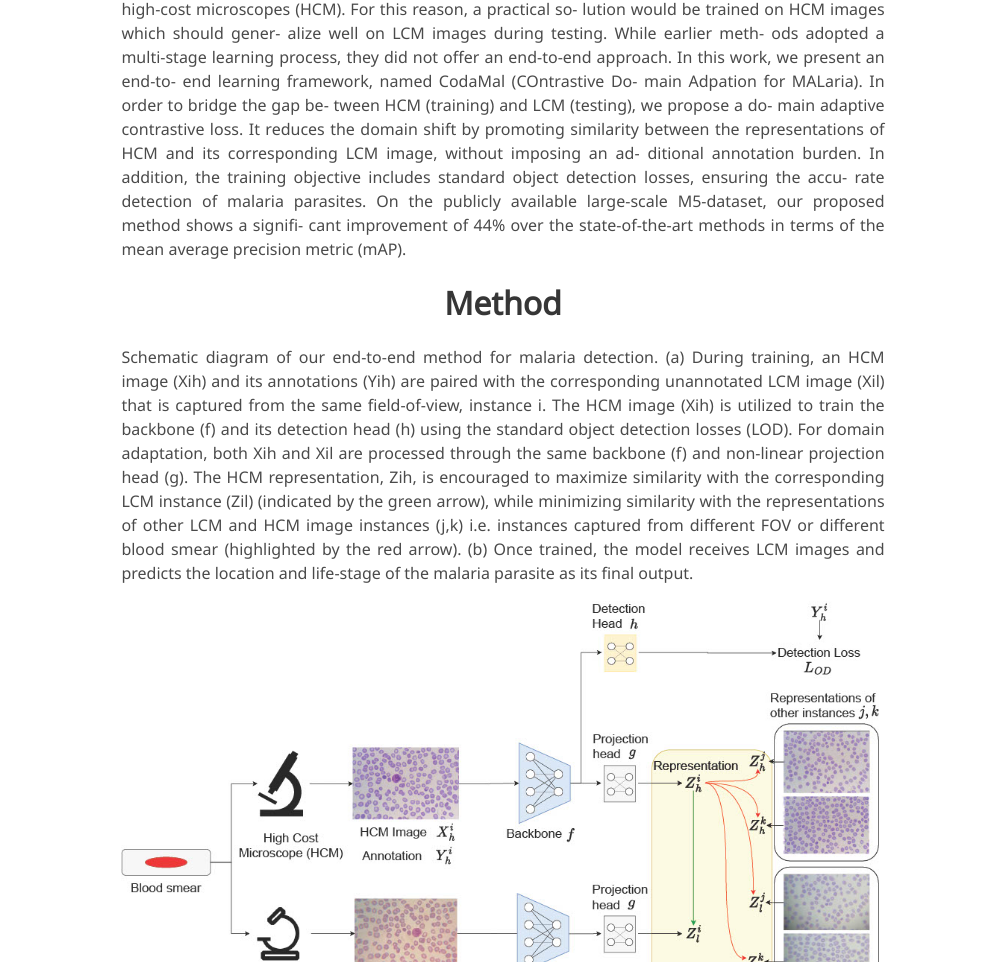
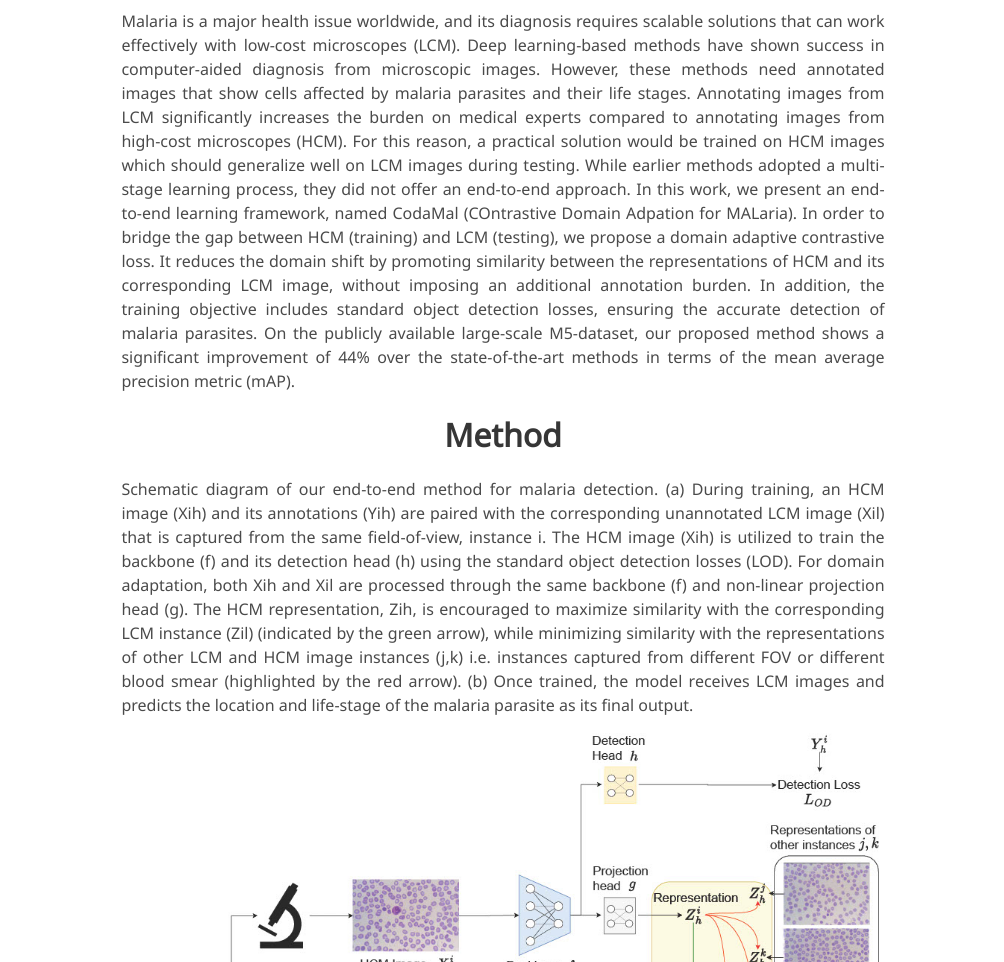
Before and after one commit to DAVEISHAN/codamal-webpage, a plain HTML site: page index.html in a window 1280 px wide. Shown: the part 647-1609 px from the top of the page, without its empty margins (137-1141 px from the left). Drawn offline with nearby package versions, Linux system fonts and the light colour scheme; some icons are missing; a web font is replaced by a local one.

Commit message:
minor formatting

```diff
--- a/index.html
+++ b/index.html
@@ -47,6 +47,8 @@
       <div class="columns is-centered">
         <div class="column has-text-centered">
           <h1 class="title is-1 publication-title">CodaMal: Contrastive Domain Adaptation for Malaria Detection in Low-Cost Microscopes</h1>
+          <h2 class="title is-1 publication-title"><small><small>ICIP 2024 <font color="Chestnut Red">(Oral Presentation)</font></small></small></h2><br>
+
           <div class="is-size-5 publication-authors">
             <span class="author-block">
               <a href="https://daveishan.github.io/">Ishan Dave</a>,</span>
@@ -61,6 +63,8 @@
           </div>
 
           <div class="is-size-5 publication-authors">
+            <span class="author-block">Center for Research in Computer Vision (CRCV)</span><br>
+
             <span class="author-block">University of Central Florida</span>
           </div>
 
@@ -116,31 +120,7 @@
         <h2 class="title is-3">Abstract</h2>
         <div class="content has-text-justified">
           <p>
-            Malaria is a major health issue worldwide, and its diagnosis
-            requires scalable solutions that can work effectively with low-
-            cost microscopes (LCM). Deep learning-based methods have
-            shown success in computer-aided diagnosis from microscopic
-            images. However, these methods need annotated images that
-            show cells affected by malaria parasites and their life stages.
-            Annotating images from LCM significantly increases the bur-
-            den on medical experts compared to annotating images from
-            high-cost microscopes (HCM). For this reason, a practical so-
-            lution would be trained on HCM images which should gener-
-            alize well on LCM images during testing. While earlier meth-
-            ods adopted a multi-stage learning process, they did not offer
-            an end-to-end approach. In this work, we present an end-to-
-            end learning framework, named CodaMal (COntrastive Do-
-            main Adpation for MALaria). In order to bridge the gap be-
-            tween HCM (training) and LCM (testing), we propose a do-
-            main adaptive contrastive loss. It reduces the domain shift
-            by promoting similarity between the representations of HCM
-            and its corresponding LCM image, without imposing an ad-
-            ditional annotation burden. In addition, the training objective
-            includes standard object detection losses, ensuring the accu-
-            rate detection of malaria parasites. On the publicly available
-            large-scale M5-dataset, our proposed method shows a signifi-
-            cant improvement of 44% over the state-of-the-art methods in
-            terms of the mean average precision metric (mAP).
+            Malaria is a major health issue worldwide, and its diagnosis requires scalable solutions that can work effectively with low-cost microscopes (LCM). Deep learning-based methods have shown success in computer-aided diagnosis from microscopic images. However, these methods need annotated images that show cells affected by malaria parasites and their life stages. Annotating images from LCM significantly increases the burden on medical experts compared to annotating images from high-cost microscopes (HCM). For this reason, a practical solution would be trained on HCM images which should generalize well on LCM images during testing. While earlier methods adopted a multi-stage learning process, they did not offer an end-to-end approach. In this work, we present an end-to-end learning framework, named CodaMal (COntrastive Domain Adpation for MALaria). In order to bridge the gap between HCM (training) and LCM (testing), we propose a domain adaptive contrastive loss. It reduces the domain shift by promoting similarity between the representations of HCM and its corresponding LCM image, without imposing an additional annotation burden. In addition, the training objective includes standard object detection losses, ensuring the accurate detection of malaria parasites. On the publicly available large-scale M5-dataset, our proposed method shows a significant improvement of 44% over the state-of-the-art methods in terms of the mean average precision metric (mAP).
           </p>
         </div>
       </div>
@@ -156,10 +136,7 @@
           <h2 class="title is-3">Method</h2>
           <div class="content has-text-justified">
             <p>
-              Schematic diagram of our end-to-end method for malaria detection. (a) During training, an HCM image (Xih) and its annotations (Yih) are paired with the corresponding unannotated LCM image (Xil) that is captured from the same field-of-view, instance i.
-              The HCM image (Xih) is utilized to train the backbone (f) and its detection head (h) using the standard object detection losses (LOD). For domain adaptation, both Xih and Xil are processed through the same backbone (f) and non-linear
-              projection head (g). The HCM representation, Zih, is encouraged to maximize similarity with the corresponding LCM instance (Zil) (indicated by the green arrow), while minimizing similarity with the representations of other LCM and HCM image
-              instances (j,k) i.e. instances captured from different FOV or different blood smear (highlighted by the red arrow). (b) Once trained, the model receives LCM images and predicts the location and life-stage of the malaria parasite as its final output.
+              Schematic diagram of our end-to-end method for malaria detection. (a) During training, an HCM image (Xih) and its annotations (Yih) are paired with the corresponding unannotated LCM image (Xil) that is captured from the same field-of-view, instance i. The HCM image (Xih) is utilized to train the backbone (f) and its detection head (h) using the standard object detection losses (LOD). For domain adaptation, both Xih and Xil are processed through the same backbone (f) and non-linear projection head (g). The HCM representation, Zih, is encouraged to maximize similarity with the corresponding LCM instance (Zil) (indicated by the green arrow), while minimizing similarity with the representations of other LCM and HCM image instances (j,k) i.e. instances captured from different FOV or different blood smear (highlighted by the red arrow). (b) Once trained, the model receives LCM images and predicts the location and life-stage of the malaria parasite as its final output.
             </p>
             <img src="./static/images/img1.jpg"
                 class="interpolation-image"
@@ -174,9 +151,7 @@
             <h2 class="title is-3">Results</h2>
             <div class="content has-text-justified">
               <p>
-                Our method, CodaMal, significantly outperforms prior best results by 42.93% and 44.08% on 1000× and 400× of FOV in terms of mAP and sets a new
-                state-of-art. Also, it is worth noting that our model utilizes only 21.2M parameters which is slightly less than ResNet50 (23M) used by prior work.
-                Apart, from mAP metric, our method achieves a precision of 0.8761 and Recall of 0.4571, on 1000× magnification FOV setting.
+                Our method, CodaMal, significantly outperforms prior best results by 42.93% and 44.08% on 1000× and 400× of FOV in terms of mAP and sets a new state-of-art. Also, it is worth noting that our model utilizes only 21.2M parameters which is slightly less than ResNet50 (23M) used by prior work. Apart, from mAP metric, our method achieves a precision of 0.8761 and Recall of 0.4571, on 1000× magnification FOV setting.
               </p>
               <div id="results-carousel" class="carousel results-carousel">
                 <div class="item item-steve">
@@ -311,8 +286,7 @@
                 </tbody>
               </table>
               <p>
-                The performance metric is mAP @ 0.5 IoU. 1000× and 400× repre-
-                sent the magnification FOV of LCM images. Highlighted <strong><span class="red-text">red</span></strong> shows the best results and <u><span class="blue-text">blue</span></u> shows second best results.
+                The performance metric is mAP @ 0.5 IoU. 1000× and 400× represent the magnification FOV of LCM images. Highlighted <strong><span class="red-text">red</span></strong> shows the best results and <u><span class="blue-text">blue</span></u> shows second best results.
               </p>
 
             </div>
@@ -327,15 +301,7 @@
                 <h2 class="title is-3">Conclusion</h2>
                 <div class="content has-text-justified">
                   <p>
-                    In conclusion, our study presents a novel end-to-end train-able method for the more practical setting of deep learning
-                    learning-based malaria parasite detection: training on HCM and testing on LCM images. The incorporation of the do-
-                    main adaptive contrastive loss bridges the domain gap by pro-moting invariance between HCM and LCM domains. Our
-                    method, CodaMal, substantially outperforms the prior best methods up to 44% and sets a new state-of-the-art. We are
-                    planning to open-source our implementation code upon the acceptance of this work. These findings not only highlight the potential of our
-                    method to enhance the early and accurate diagnosis of malaria but also emphasize the importance of domain adaptation in
-                    improving the generalization capabilities of deep learning-based models for microscopy applications. Future research
-                    directions may explore the application of our method to other microscopy-based diagnostic tasks, further refining
-                    the method and assessing its impact on a broader range of diseases and detection scenarios.
+                    In conclusion, our study presents a novel end-to-end train-able method for the more practical setting of deep learning learning-based malaria parasite detection: training on HCM and testing on LCM images. The incorporation of the domain adaptive contrastive loss bridges the domain gap by pro-moting invariance between HCM and LCM domains. Our method, CodaMal, substantially outperforms the prior best methods up to 44% and sets a new state-of-the-art. We are planning to open-source our implementation code upon the acceptance of this work. These findings not only highlight the potential of our method to enhance the early and accurate diagnosis of malaria but also emphasize the importance of domain adaptation in improving the generalization capabilities of deep learning-based models for microscopy applications. Future research directions may explore the application of our method to other microscopy-based diagnostic tasks, further refining the method and assessing its impact on a broader range of diseases and detection scenarios.
                   </p>
                 </div>
               </div>
```
